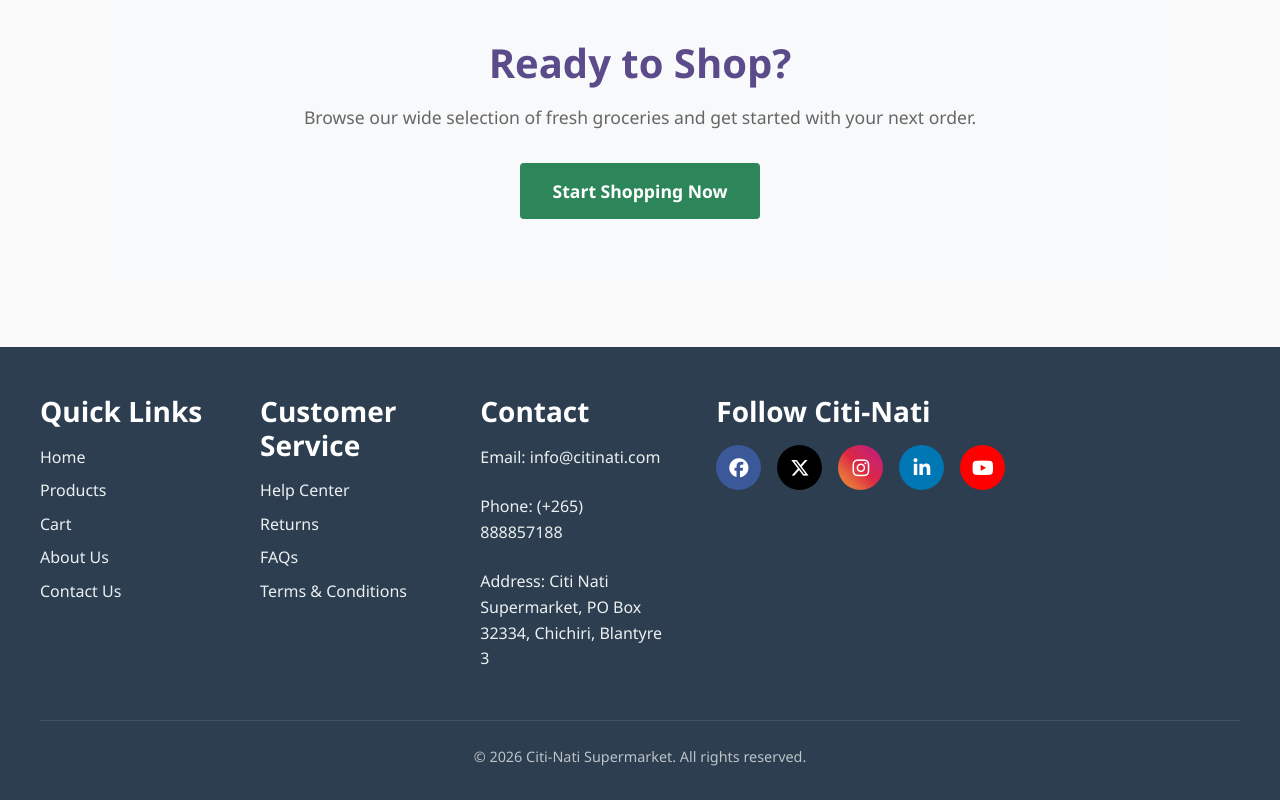
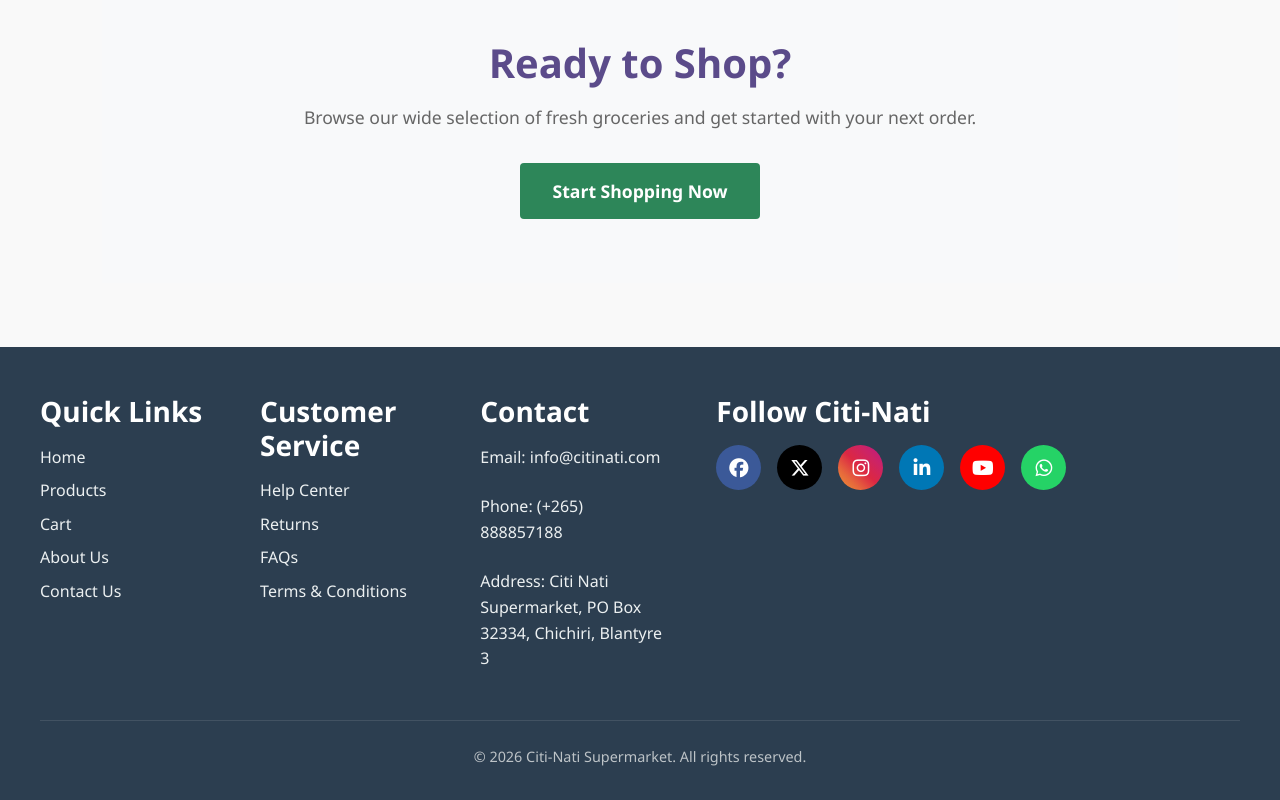
Before and after one commit to AubieOB/citi-nati-supermarket, a React (Vite) app in the folder citi-nati-frontend/: page / in a window 1280 px wide. Shown: the part 1243-2043 px from the top of the page. Built offline with nearby package versions, Linux system fonts and the light colour scheme; no server answers.

Commit message:
Add WhatsApp icon to footer social links

```diff
--- a/citi-nati-frontend/src/components/layout/Footer.jsx
+++ b/citi-nati-frontend/src/components/layout/Footer.jsx
@@ -54,6 +54,9 @@
               <a href="https://youtube.com" target="_blank" rel="noopener noreferrer" className="social-link youtube" title="YouTube">
                 <i className="fab fa-youtube"></i>
               </a>
+              <a href="https://wa.me/" target="_blank" rel="noopener noreferrer" className="social-link whatsapp" title="WhatsApp">
+                <i className="fab fa-whatsapp"></i>
+              </a>
             </div>
           </div>
         </div>
--- a/citi-nati-frontend/src/styles/global.css
+++ b/citi-nati-frontend/src/styles/global.css
@@ -730,6 +730,15 @@
   transform: translateY(-3px);
 }
 
+.social-link.whatsapp {
+  background-color: #25D366;
+}
+
+.social-link.whatsapp:hover {
+  background-color: #1da851;
+  transform: translateY(-3px);
+}
+
 /* Mission and Vision Grid */
 .mission-vision-grid {
   display: grid;
```
